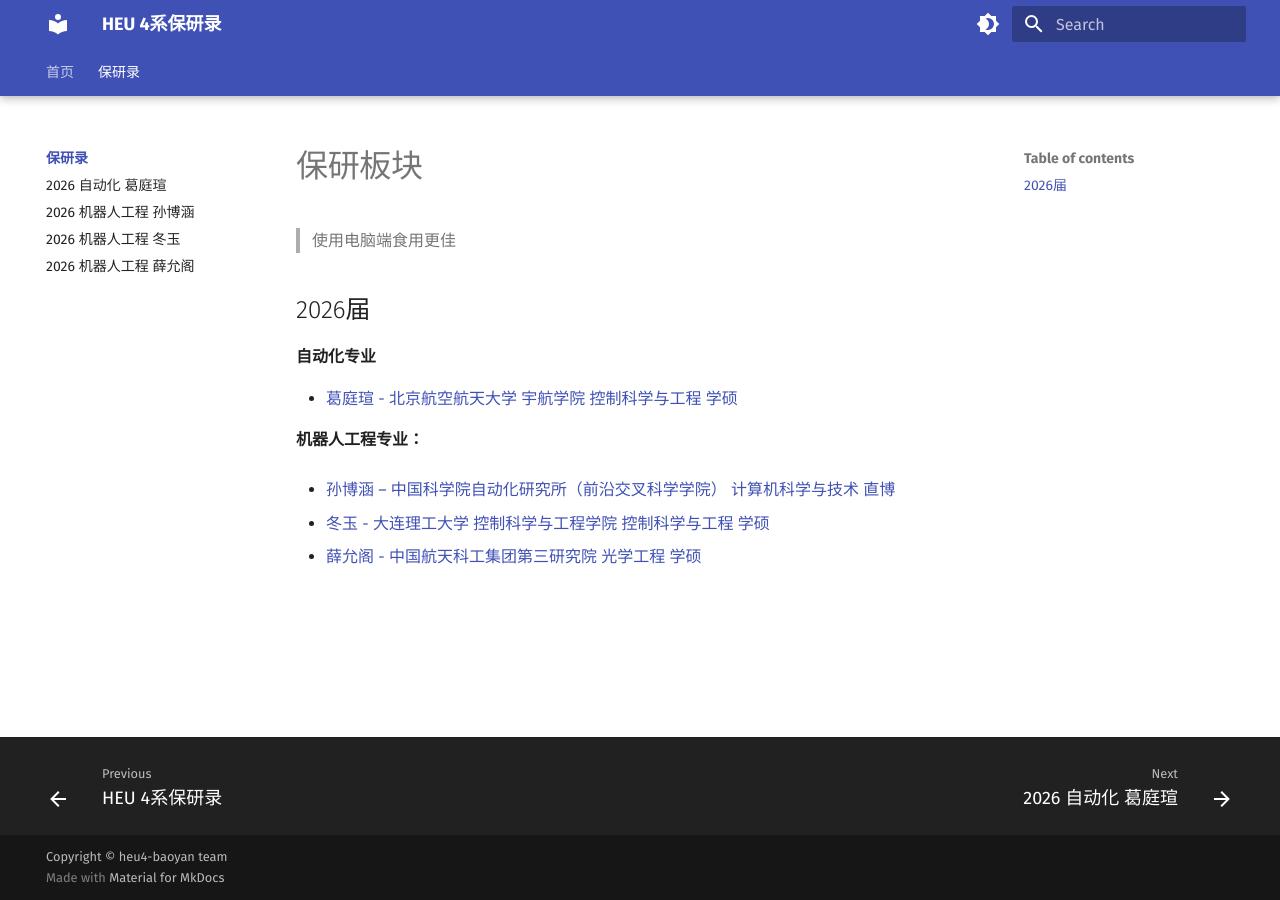
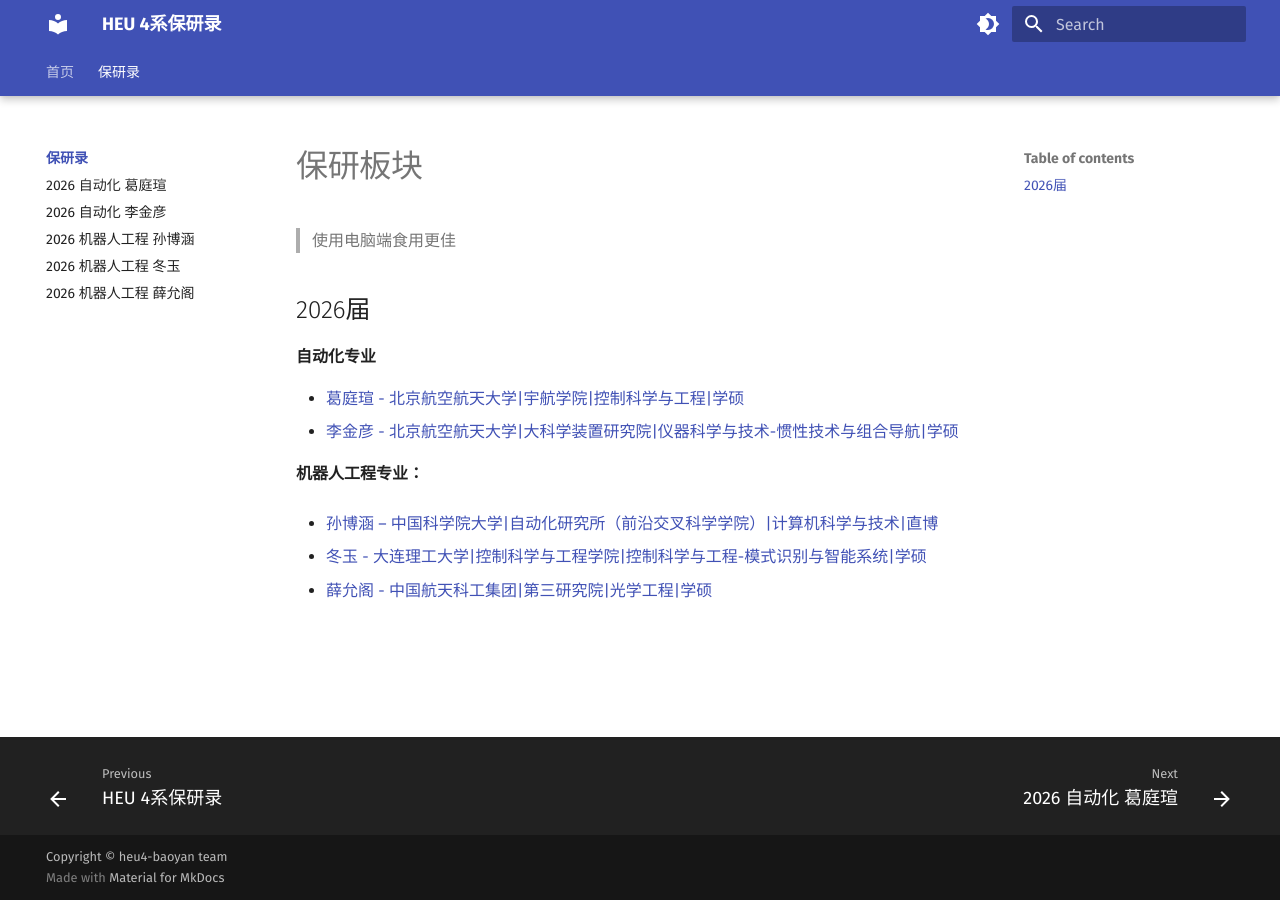
Before and after one commit to heu4-baoyan/heu4-baoyan, an MkDocs documentation site: the page built from docs/baoyan/index.md, in a window 1280 px wide. Built offline with MkDocs 1.6.1 and Material for MkDocs 9.7.7, drawn with Linux system fonts in a browser that asks for light colours.

Commit message:
feat: 更新李金彦

```diff
--- a/docs/baoyan/index.md
+++ b/docs/baoyan/index.md
@@ -5,12 +5,13 @@
 ## 2026届
 **自动化专业**<br>
 
-- [葛庭瑄 - 北京航空航天大学 宇航学院 控制科学与工程 学硕](./CompSci/2026/cases/tingxuange.md)<br>
+- [葛庭瑄 - 北京航空航天大学|宇航学院|控制科学与工程|学硕](./CompSci/2026/cases/tingxuange.md)<br>
+- [李金彦 - 北京航空航天大学|大科学装置研究院|仪器科学与技术-惯性技术与组合导航|学硕](./CompSci/2026/cases/jinyanli.md)<br>
 
 **机器人工程专业：**<br>
 
-- [ 孙博涵 – 中国科学院自动化研究所（前沿交叉科学学院） 计算机科学与技术 直博](./CompSci/2026/cases/bohansun.md)<br>
+- [ 孙博涵 – 中国科学院大学|自动化研究所（前沿交叉科学学院）|计算机科学与技术|直博](./CompSci/2026/cases/bohansun.md)<br>
 
-- [冬玉 - 大连理工大学 控制科学与工程学院 控制科学与工程 学硕](./CompSci/2026/cases/dongyu.md)<br>
+- [冬玉 - 大连理工大学|控制科学与工程学院|控制科学与工程-模式识别与智能系统|学硕](./CompSci/2026/cases/dongyu.md)<br>
 
-- [薛允阁 - 中国航天科工集团第三研究院 光学工程 学硕](./CompSci/2026/cases/yungexue.md)<br>
+- [薛允阁 - 中国航天科工集团|第三研究院|光学工程|学硕](./CompSci/2026/cases/yungexue.md)<br>
--- a/mkdocs.yml
+++ b/mkdocs.yml
@@ -9,6 +9,7 @@ nav:
   - 保研录:
     - baoyan/index.md
     - 2026 自动化 葛庭瑄: baoyan/CompSci/2026/cases/tingxuange.md
+    - 2026 自动化 李金彦: baoyan/CompSci/2026/cases/jinyanli.md
     - 2026 机器人工程 孙博涵: baoyan/CompSci/2026/cases/bohansun.md
     - 2026 机器人工程 冬玉: baoyan/CompSci/2026/cases/dongyu.md
     - 2026 机器人工程 薛允阁: baoyan/CompSci/2026/cases/yungexue.md
```
Also changed, not shown: docs/baoyan/CompSci/2026/cases/jinyanli.md (added, +58 -0 lines), site/404.html, site/baoyan/CompSci/2026/cases/bohansun/index.html, site/baoyan/CompSci/2026/cases/dongyu/index.html, site/baoyan/CompSci/2026/cases/jinyanli/index.html (added), site/baoyan/CompSci/2026/cases/tingxuange/index.html, site/baoyan/CompSci/2026/cases/yungexue/index.html, site/baoyan/index.html, site/baoyan/template/index.html, site/index.html, site/main/about/index.html, site/main/appendix/index.html, site/main/committee/index.html, site/main/friendlink/index.html, 2 more files, 1 other file.
